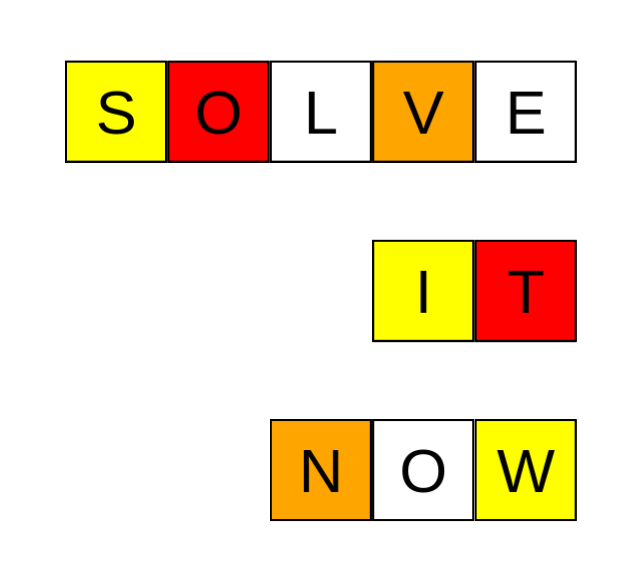
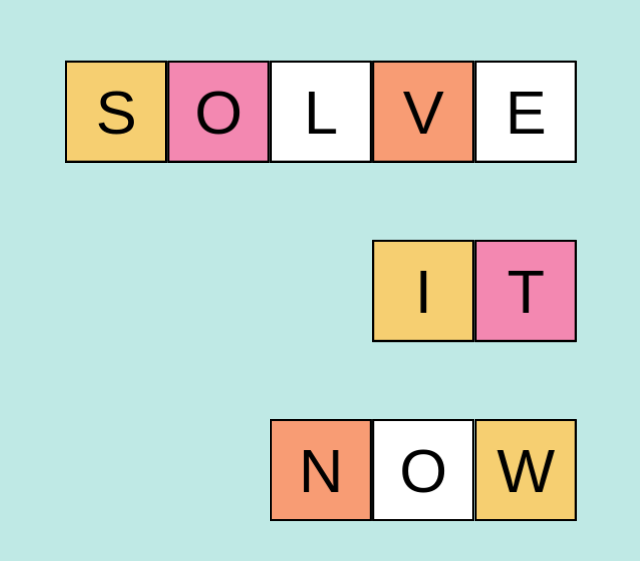
Before and after one commit to KerrBeeldens/SolveItNow, a plain HTML site: page index.html in a window 1280 px wide. Shown: the part 109-670 px from the top of the page, without its empty margins (63-703 px from the left). Drawn offline with Linux system fonts and the light colour scheme.

Commit message:
Add colors

```diff
--- a/stylesheets/style.css
+++ b/stylesheets/style.css
@@ -1,12 +1,12 @@
 @import url(./title.css);
 
 :root {
-    --cube-yellow: yellow;
-    --cube-red: red;
-    --cube-orange: orange;
+    --cube-yellow: #f6cf71;
+    --cube-red: #f388b1;
+    --cube-orange: #f89c74;
     --cube-white: white;
-    --cube-green: green;
-    --cube-blue: blue;
+    --cube-green: #87c55f;
+    --cube-blue: #9eb9f3;
 
     font-family: sans-serif;
 }
@@ -15,3 +15,8 @@
     margin: 0;
     padding: 0;
 }
+
+body {
+    /* Alternative: #f4e1c1 */
+    background-color: #bfe9e5;
+}
```
